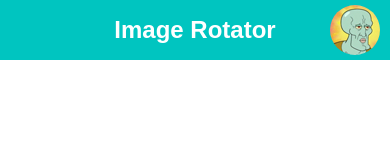
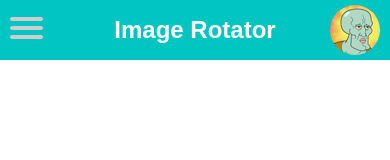
Before and after one commit to tuncak30/custom-built-image-rotation-algorithm, a React (Create React App) app: page / in a window 390 px wide. Shown: the top 160 px of the page. Built offline with nearby package versions, Linux system fonts and the light colour scheme.

Commit message:
responsive adjustments

```diff
--- a/src/App.css
+++ b/src/App.css
@@ -44,6 +44,7 @@ aside{
     width: var(--sidebarWidth);
     background-color: var(--lightGray);
     transition: all 200ms ease-out;
+    z-index: 99;
 }
 
 #canvas-container{
@@ -140,15 +141,71 @@ canvas{
     font-weight: lighter;
 }
 
+.toggle-sidebar{
+    position: absolute;
+    cursor: pointer;
+    left: 10px;
+    display: none;
+}
+
+.toggle-sidebar span{
+    display: block;
+    width: 33px;
+    height: 4px;
+    margin-bottom: 5px;
+    position: relative;
+    background: #cdcdcd;
+    border-radius: 3px;
+    z-index: 1;
+    transform-origin: 4px 0px;
+    transition: transform 0.5s cubic-bezier(0.77,0.2,0.05,1.0), background 0.5s cubic-bezier(0.77,0.2,0.05,1.0), opacity 0.55s ease;
+}
+
+.toggle-sidebar[opened='true'] span {
+    opacity: 1;
+    transform: rotate(45deg) translate(-8px, -12px);
+    background: #232323;
+}
+
+.toggle-sidebar[opened='true'] span:nth-last-child(3) {
+    opacity: 0;
+    transform: rotate(0deg) scale(0.2, 0.2);
+}
+
+.toggle-sidebar[opened='true'] span:nth-last-child(2) {
+    transform: rotate(-45deg) translate(-6px, 13px);
+}
+
+.toggle-sidebar span:first-child {
+    transform-origin: 0% 0%;
+}
+
+.toggle-sidebar span:nth-last-child(2) {
+    transform-origin: 0% 100%;
+}
+
 @media all and (max-width: 580px) {
-    aside{
+    aside, side[opened='false']{
         left: -250px;
+    }
+
+    #canvas-container{
+        left: 0;
+    }
+
+    aside[opened='true']{
+        left: 0;
     }
 
     header{
         justify-content: center;
-        padding-left: 0px;
+        padding-left: 0;
     }
+
+    .toggle-sidebar{
+        display: block;
+    }
+
 }
 
 @media all and (max-width: 305px) {
@@ -164,7 +221,6 @@ canvas{
     cursor: pointer;
     right: 10px;
     box-shadow: 0 0 0 0 rgba(0, 0, 0, 1);
-    transform: scale(1);
     animation: pulse 2s infinite;
 }
 
--- a/src/App.js
+++ b/src/App.js
@@ -10,17 +10,23 @@ function App() {
     const [selectedFile, setSelectedFile] = useState(null);
     const [imageDimensions, setImageDimensions] = useState({width: "-", height: "-"});
     const [uploadedImgSrc, setUploadedImgSrc]  = useState(null);
+    const [sidebarOpened, setSidebarOpened] = useState(window.innerWidth <= 580 ? 'false' : 'true');
     const imgElement = useRef(null);
 
     return (
         <>
-            <Header />
+            <Header
+                sidebarOpened={sidebarOpened}
+                setSidebarOpened={setSidebarOpened}
+            />
             <Sidebar
                 selectedFile={selectedFile}
                 setSelectedFile={setSelectedFile}
                 setRotationDegree={setRotationDegree}
                 imageDimensions={imageDimensions}
                 setUploadedImgSrc={setUploadedImgSrc}
+                sidebarOpened={sidebarOpened}
+                setSidebarOpened={setSidebarOpened}
             />
             <Canvas
                 uploadedImgSrc={uploadedImgSrc}
--- a/src/Components/Canvas.js
+++ b/src/Components/Canvas.js
@@ -87,7 +87,7 @@ function Canvas(props) {
                 (t1 - t0) === 0 ? null : <div id="timer">Rendered in {Math.round((t1 - t0) * 100) / 100} ms</div>
             }
 
-            <canvas ref={canvasRef} width={width - 250} height={height - 60}>
+            <canvas ref={canvasRef} width={window.innerWidth <= 580 ? window.innerWidth : (width - 250)} height={height - 60}>
             {
                 uploadedImgSrc ?
                     <img
--- a/src/Components/Header.js
+++ b/src/Components/Header.js
@@ -1,10 +1,20 @@
 import useTheme from "../Hooks/useTheme";
 
-function Header() {
+function Header(props) {
     const [theme, setTheme] = useTheme(localStorage.getItem('IMAGE_ROTATER_THEME') === null ? 'normal' : localStorage.getItem('IMAGE_ROTATER_THEME'));
+    const {
+        sidebarOpened,
+        setSidebarOpened
+    } = props;
 
     return (
         <header className="header">
+            <div opened={sidebarOpened.toString()} onClick={() => setSidebarOpened(!sidebarOpened)} className="toggle-sidebar">
+                <span></span>
+                <span></span>
+                <span></span>
+            </div>
+
             {
                 theme === 'fancy' ? <img id="accenture-logo" src="../img/accenture.png" alt="Accenture Logo" /> : 'Image Rotator'
             }
--- a/src/Components/Sidebar.js
+++ b/src/Components/Sidebar.js
@@ -7,13 +7,15 @@ function Sidebar(props) {
         selectedFile,
         setSelectedFile,
         imageDimensions,
-        setUploadedImgSrc
+        setUploadedImgSrc,
+        sidebarOpened,
+        setSidebarOpened
     } = props;
 
     const [inputDegree, setInputDegree] = useState("");
 
     return (
-        <aside id="sidebar">
+        <aside id="sidebar" opened={sidebarOpened.toString()}>
             <div id="file-input-container">
                 <button className="big file-upload-button">Upload Image
                     <input
@@ -24,6 +26,7 @@ function Sidebar(props) {
                                 setUploadedImgSrc(URL.createObjectURL(e.target.files[0]));
                                 setRotationDegree("");
                                 setInputDegree("");
+                                setSidebarOpened('false');
                                 setSelectedFile(e.target.files[0]);
                             }
                         }}
@@ -54,7 +57,10 @@ function Sidebar(props) {
                             }
                         }}
                     />
-                    <button onClick={()=> setRotationDegree(inputDegree)} className="small">Apply</button>
+                    <button onClick={()=> {
+                        setSidebarOpened('false');
+                        setRotationDegree(inputDegree);
+                    }} className="small">Apply</button>
                 </div>
             </div>
         </aside>
```
